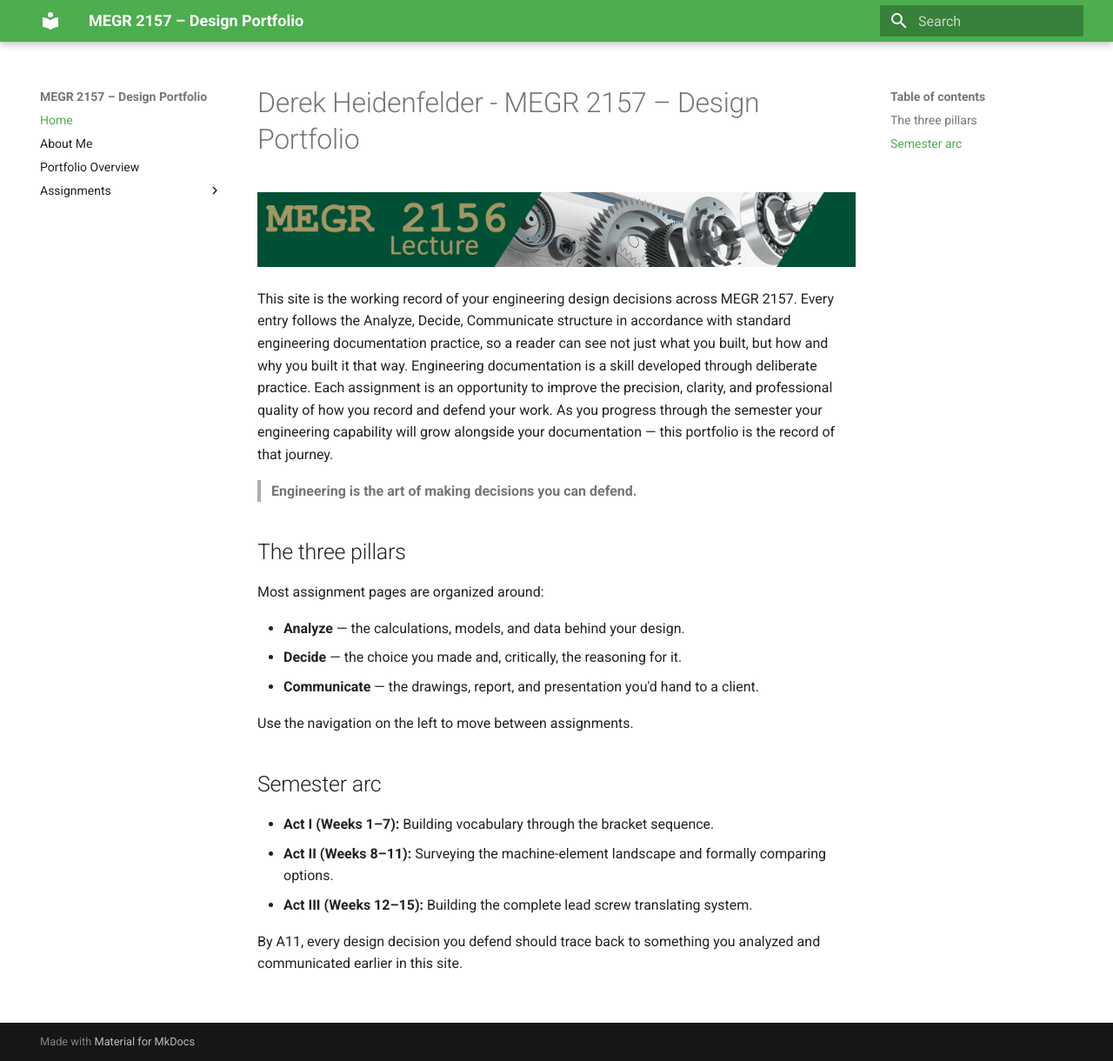
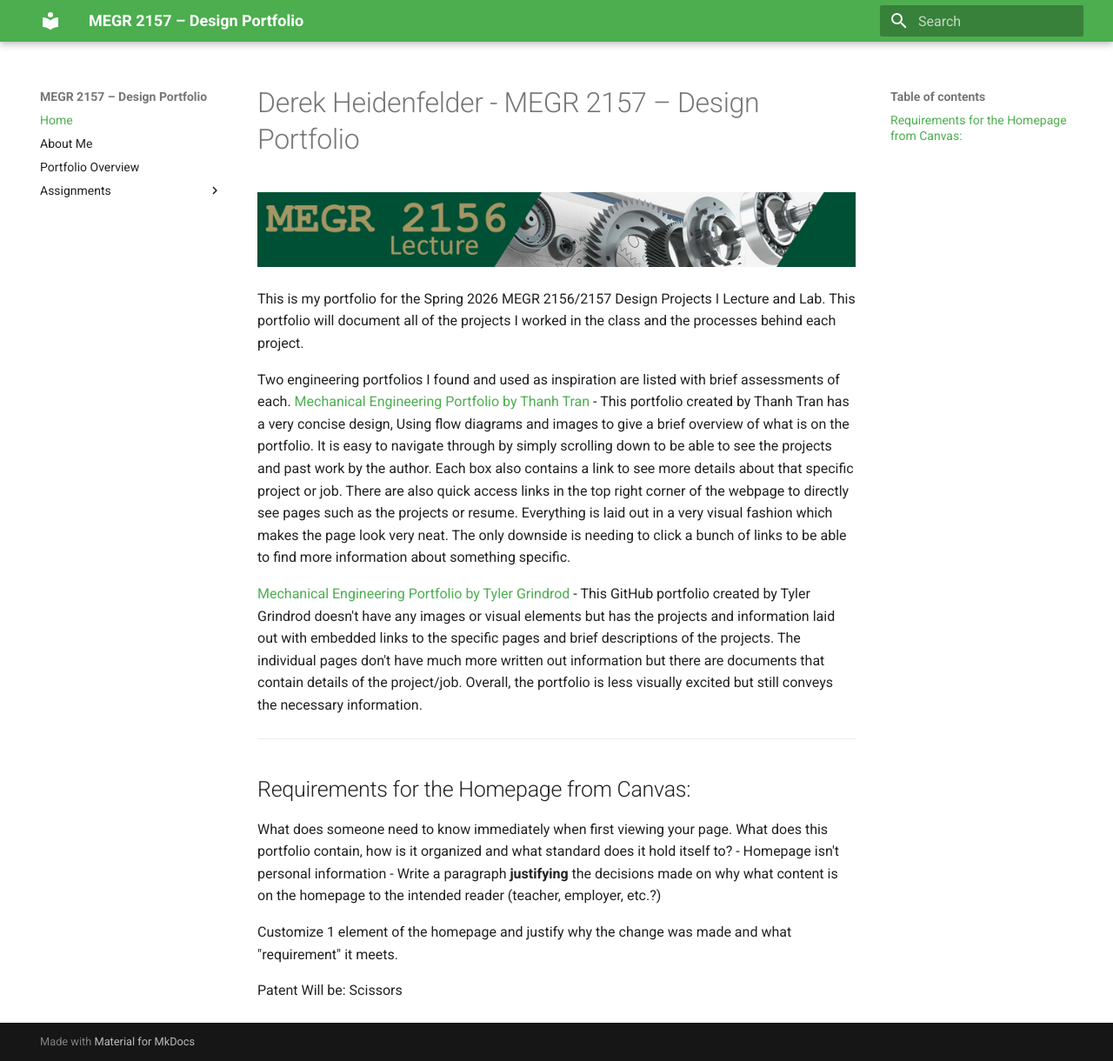
Before and after one commit to dheidenf-beep/DerekH-MEGR2157-portfolio, an MkDocs documentation site: the page built from docs/index.md, in a window 1280 px wide and 1220 px high. Shown: the whole window at 87% size. Built offline with MkDocs 1.6.1 and Material for MkDocs 9.7.7, drawn with Linux system fonts in a browser that asks for light colours.

Commit message:
Revise portfolio introduction and add inspiration sources
Updated portfolio content to reflect Spring 2026 projects and added assessments of two engineering portfolios for inspiration.

```diff
--- a/docs/index.md
+++ b/docs/index.md
@@ -2,24 +2,26 @@
 
 ![MEGR 2156-7 Title](MEGR2156title.png)
 
-This site is the working record of your engineering design decisions across MEGR 2157. Every entry follows the Analyze, Decide, Communicate structure in accordance with standard engineering documentation practice, so a reader can see not just what you built, but how and why you built it that way. Engineering documentation is a skill developed through deliberate practice. Each assignment is an opportunity to improve the precision, clarity, and professional quality of how you record and defend your work. As you progress through the semester your engineering capability will grow alongside your documentation — this portfolio is the record of that journey.
+This is my portfolio for the Spring 2026 MEGR 2156/2157 Design Projects I Lecture and Lab. This portfolio will document all of the projects I worked in the class and the processes behind each project.
 
-> **Engineering is the art of making decisions you can defend.**
+Two engineering portfolios I found and used as inspiration are listed with brief assessments of each.
+[Mechanical Engineering Portfolio by Thanh Tran](https://thanhvtran.com/)
+ - This portfolio created by Thanh Tran has a very concise design, Using flow diagrams and images to give a brief overview of what is on the portfolio. It is easy to navigate through by simply scrolling down to be able to see the projects and past work by the author. Each box also contains a link to see more details about that specific project or job. There are also quick access links in the top right corner of the webpage to directly see pages such as the projects or resume. Everything is laid out in a very visual fashion which makes the page look very neat. The only downside is needing to click a bunch of links to be able to find more information about something specific.
 
-## The three pillars
+[Mechanical Engineering Portfolio by Tyler Grindrod](https://github.com/Tyler-Grindrod/Mechanical-Design-Portfolio)
+ - This GitHub portfolio created by Tyler Grindrod doesn't have any images or visual elements but has the projects and information laid out with embedded links to the specific pages and brief descriptions of the projects. The individual pages don't have much more written out information but there are documents that contain details of the project/job. Overall, the portfolio is less visually excited but still conveys the necessary information.
 
-Most assignment pages are organized around:
 
-- **Analyze** — the calculations, models, and data behind your design.
-- **Decide** — the choice you made and, critically, the reasoning for it.
-- **Communicate** — the drawings, report, and presentation you'd hand to a client.
 
-Use the navigation on the left to move between assignments.
+---------------------------------------------------------------
+Requirements for the Homepage from Canvas:
+---------------------------------------------------------------
 
-## Semester arc
+What does someone need to know immediately when first viewing your page. What does this portfolio contain, how is it organized and what standard does it hold itself to?
+ - Homepage isn't personal information
+ - Write a paragraph **justifying** the decisions made on why what content is on the homepage to the intended reader (teacher, employer, etc.?)
 
-- **Act I (Weeks 1–7):** Building vocabulary through the bracket sequence.
-- **Act II (Weeks 8–11):** Surveying the machine-element landscape and formally comparing options.
-- **Act III (Weeks 12–15):** Building the complete lead screw translating system.
+Customize 1 element of the homepage and justify why the change was made and what "requirement" it meets.
 
-By A11, every design decision you defend should trace back to something you analyzed and communicated earlier in this site.
+
+Patent Will be: Scissors
```
